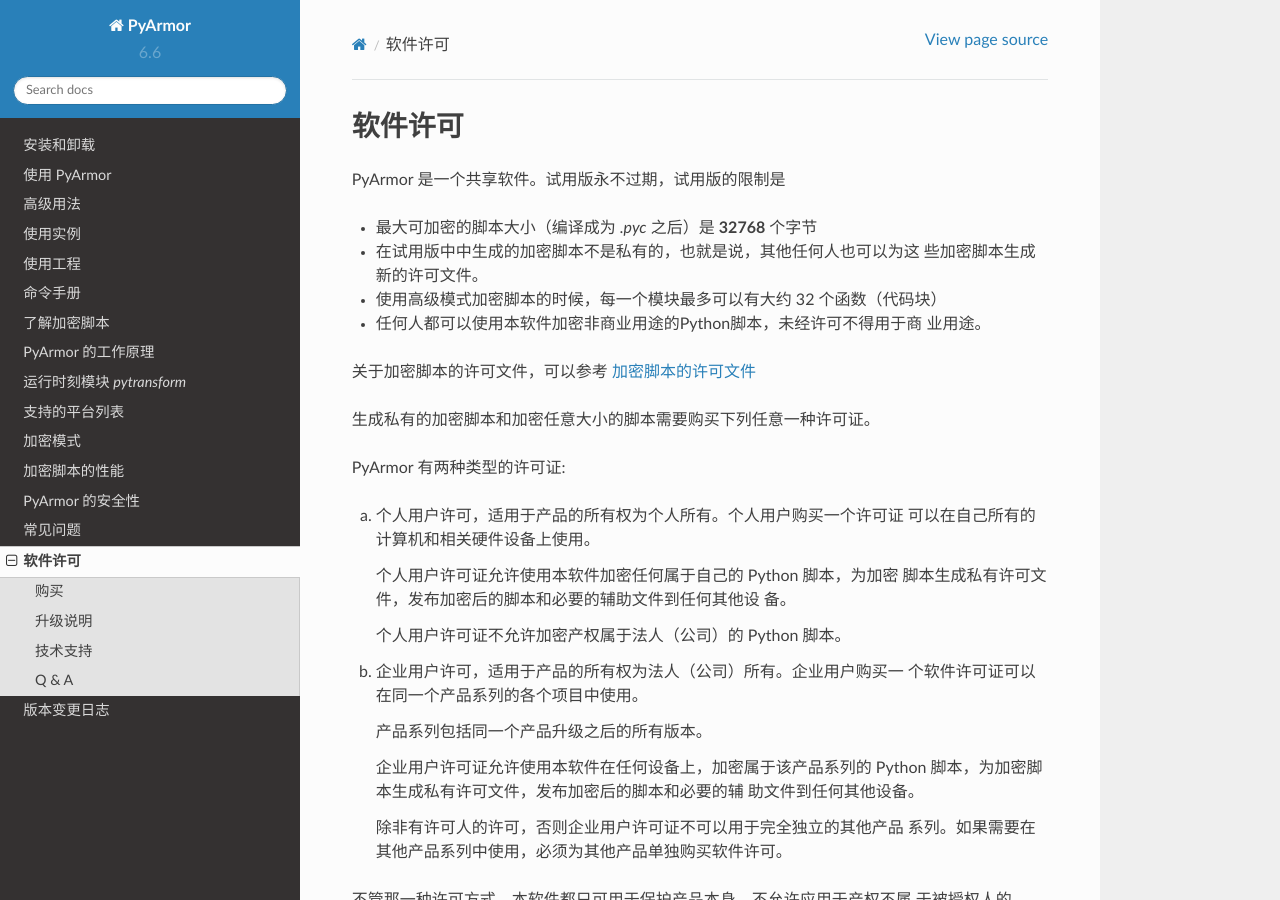
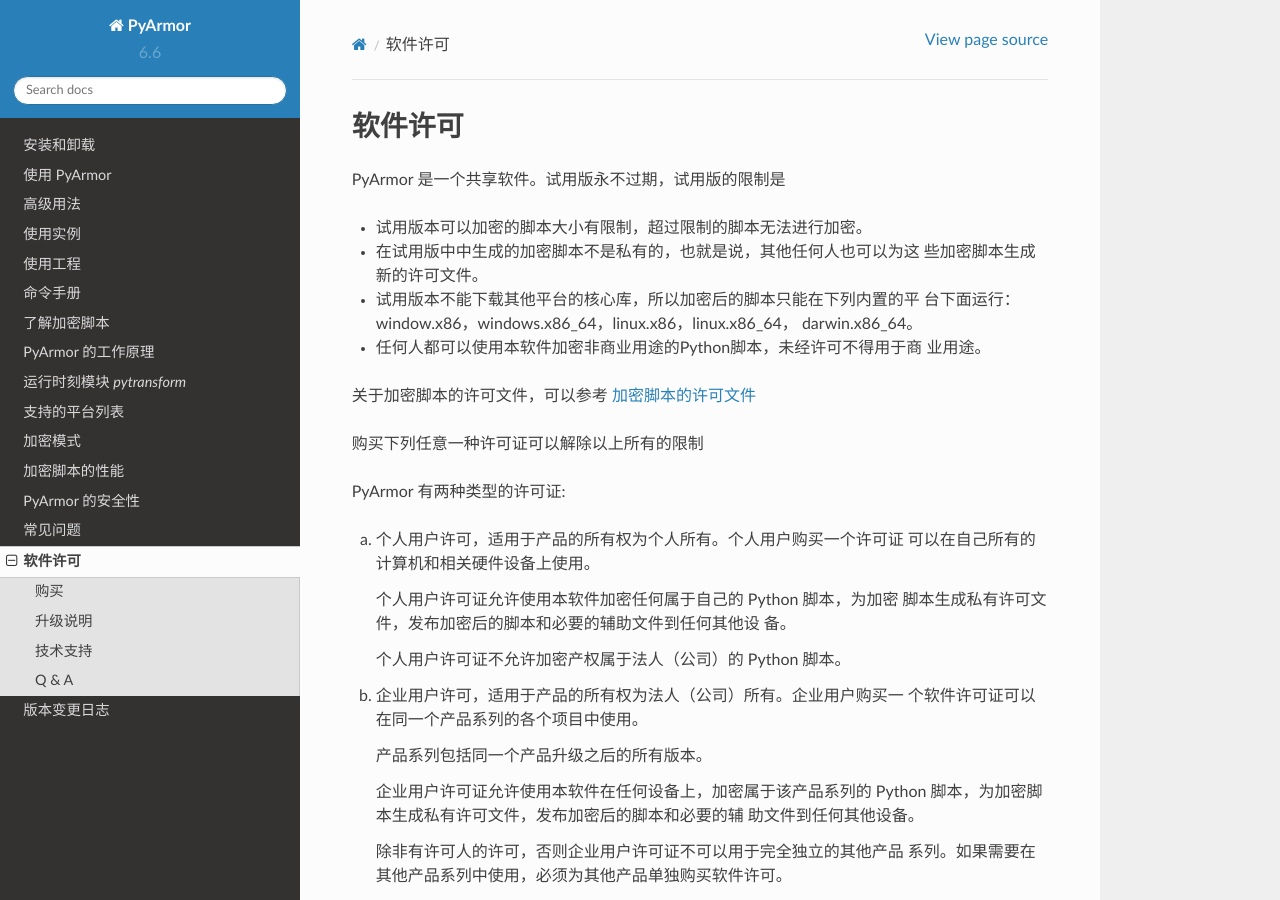
Before and after one commit to dashingsoft/pyarmor-docs-zh, a Sphinx documentation site: the page built from docs/license.rst, in a window 1280 px wide and 900 px high. Built offline with Sphinx 7.4.7 and the Read the Docs theme 2.0.0, drawn with Linux system fonts in a browser that asks for light colours.

Commit message:
Add download limitation for trial version

```diff
--- a/docs/license.rst
+++ b/docs/license.rst
@@ -5,16 +5,18 @@
 
 PyArmor 是一个共享软件。试用版永不过期，试用版的限制是
 
-* 最大可加密的脚本大小（编译成为 `.pyc` 之后）是 **32768** 个字节
+* 试用版本可以加密的脚本大小有限制，超过限制的脚本无法进行加密。
 * 在试用版中中生成的加密脚本不是私有的，也就是说，其他任何人也可以为这
   些加密脚本生成新的许可文件。
-* 使用高级模式加密脚本的时候，每一个模块最多可以有大约 32 个函数（代码块）
+* 试用版本不能下载其他平台的核心库，所以加密后的脚本只能在下列内置的平
+  台下面运行：window.x86，windows.x86_64，linux.x86，linux.x86_64，
+  darwin.x86_64。
 * 任何人都可以使用本软件加密非商业用途的Python脚本，未经许可不得用于商
   业用途。
 
 关于加密脚本的许可文件，可以参考 :ref:`加密脚本的许可文件`
 
-生成私有的加密脚本和加密任意大小的脚本需要购买下列任意一种许可证。
+购买下列任意一种许可证可以解除以上所有的限制
 
 PyArmor 有两种类型的许可证:
 
```
